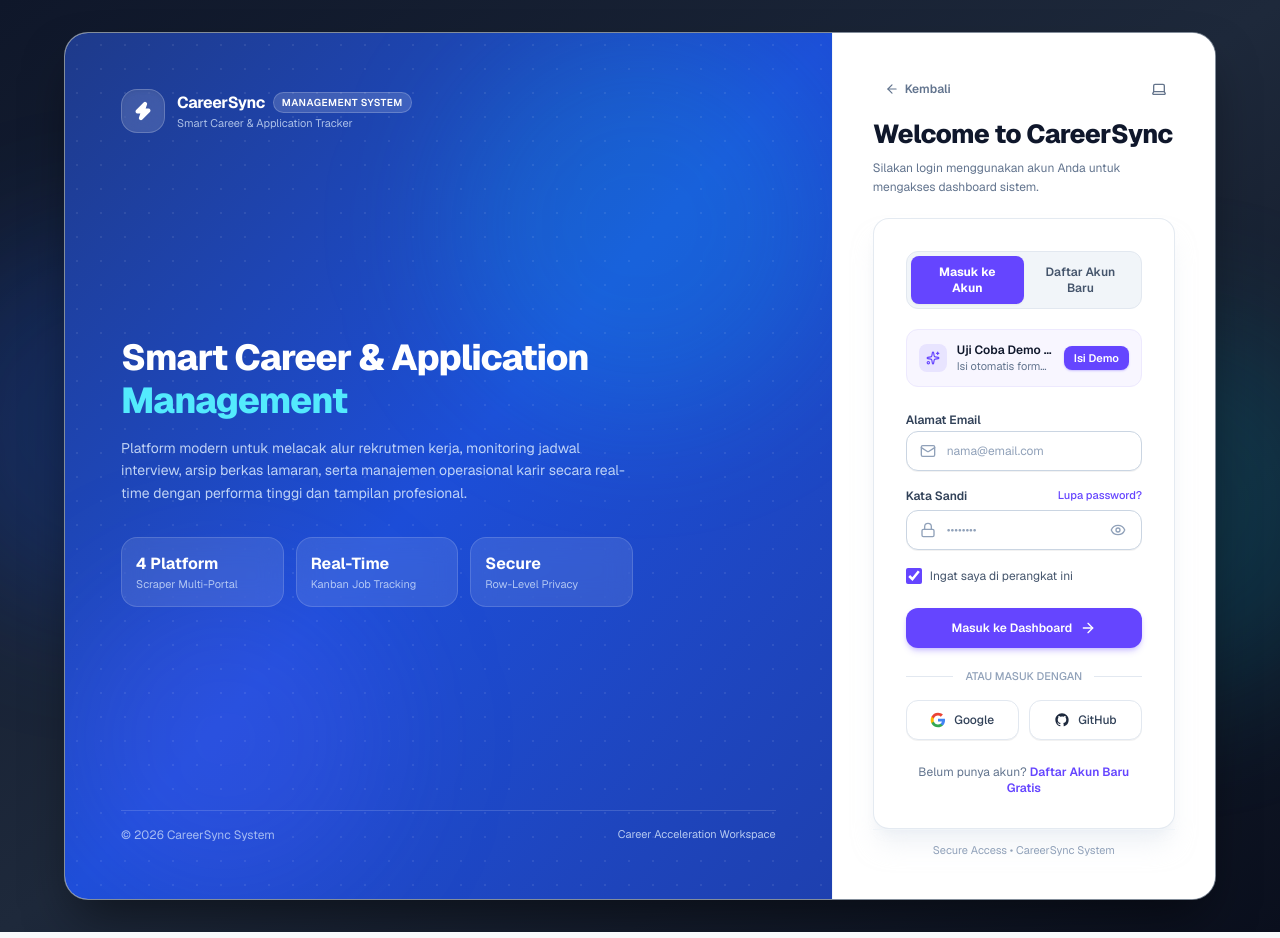
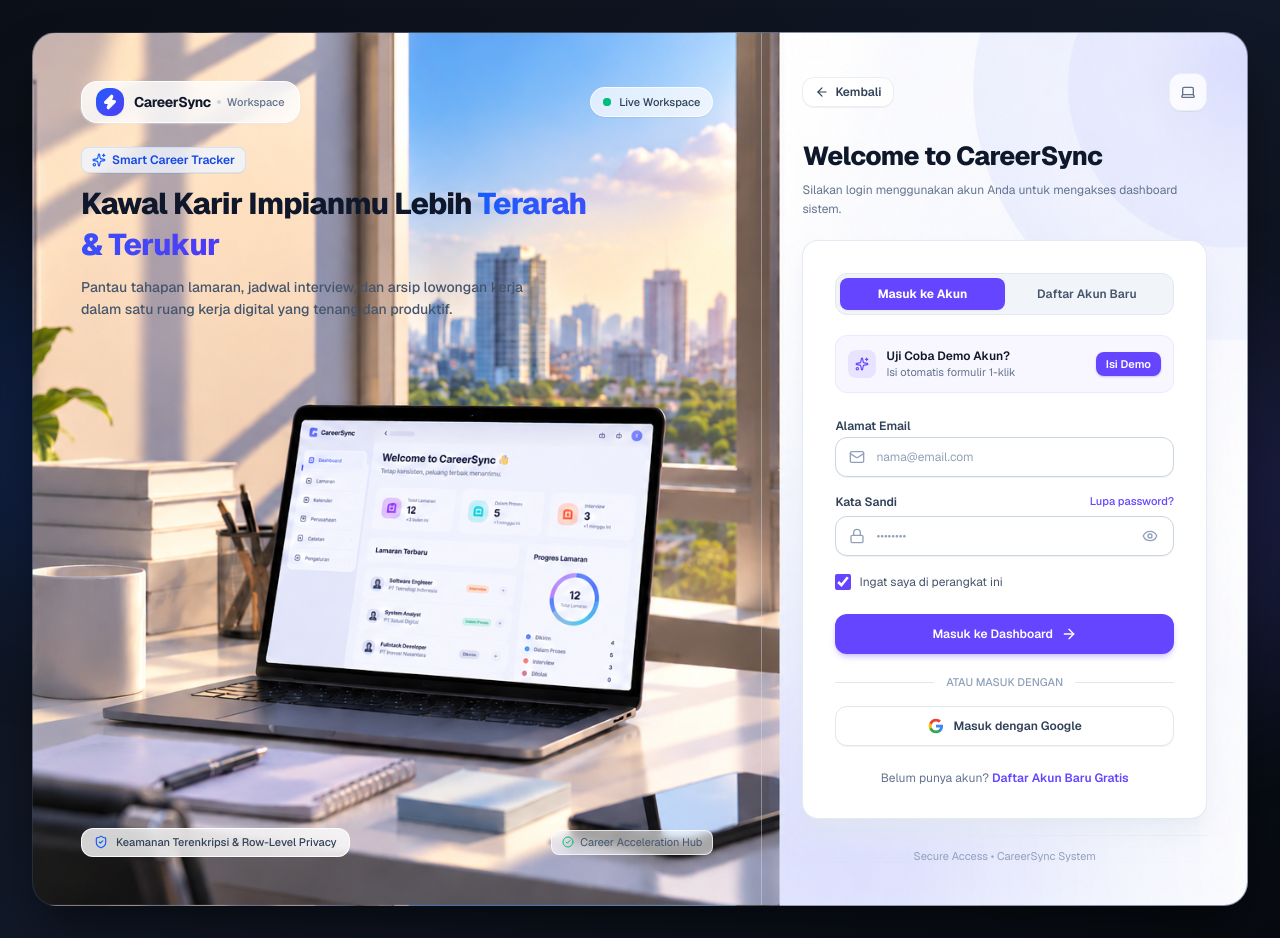
Before and after one commit to ItsKyuusha/Job-Tracker-Web, a Next.js app: page /login in a window 1280 px wide. Shown: the top 938 px of the page. Built offline with nearby package versions, Linux system fonts and the light colour scheme.

Commit message:
feat(auth): revamp login & register layout with workspace hero and Google OAuth

```diff
--- a/src/app/(auth)/login/page.tsx
+++ b/src/app/(auth)/login/page.tsx
@@ -12,34 +12,36 @@
 
 export default function LoginPage() {
   return (
-    <div className="min-h-screen flex items-center justify-center p-4 sm:p-6 lg:p-8 bg-gradient-to-br from-[#0F172A] via-[#1E293B] to-[#0A0F1D] relative selection:bg-blue-600 selection:text-white">
+    <div className="min-h-screen flex items-center justify-center p-4 sm:p-6 lg:p-8 bg-gradient-to-br from-[#0B0F17] via-[#111827] to-[#070A10] relative selection:bg-blue-600 selection:text-white">
       {/* Background ambient lighting */}
-      <div className="absolute top-1/4 -left-20 w-96 h-96 bg-blue-600/20 rounded-full blur-3xl pointer-events-none" />
-      <div className="absolute bottom-1/4 -right-20 w-96 h-96 bg-cyan-500/15 rounded-full blur-3xl pointer-events-none" />
+      <div className="absolute top-1/4 -left-20 w-96 h-96 bg-blue-600/15 rounded-full blur-3xl pointer-events-none" />
+      <div className="absolute bottom-1/4 -right-20 w-96 h-96 bg-indigo-500/15 rounded-full blur-3xl pointer-events-none" />
 
-      {/* ─── Unified Rounded Dual-Pane Card Container (Expanded Canvas & 2:1 Ratio) ─── */}
-      <div className="relative z-10 w-full max-w-6xl rounded-3xl overflow-hidden shadow-2xl shadow-black/50 border border-slate-700/60 bg-white grid lg:grid-cols-12 min-h-[620px]">
-        {/* Left Pane (67% / 8 cols): Modern Royal Blue Side Hero */}
-        <div className="lg:col-span-8 hidden lg:block">
+      {/* ─── Unified Rounded Dual-Pane Card Container (60:30 Split with Photographic Background) ─── */}
+      <div className="relative z-10 w-full max-w-[1360px] rounded-3xl overflow-hidden shadow-2xl shadow-black/60 border border-slate-700/50 bg-[url('/auth-bg.png')] bg-cover bg-center grid lg:grid-cols-10 min-h-[660px] lg:min-h-[720px]">
+        {/* Left Pane (60% / 6 cols): Clean, Uncluttered Workspace Hero */}
+        <div className="lg:col-span-6 hidden lg:flex flex-col">
           <AuthSideHero />
         </div>
 
-        {/* Right Pane (33% / 4 cols): Clean Focused Form Pane */}
-        <div className="lg:col-span-4 flex flex-col justify-between p-7 sm:p-9 lg:p-8 xl:p-10 bg-white text-slate-900 border-l border-slate-100">
+        {/* Right Pane (40% / 4 cols with centered ~30% form): Focused Form Pane */}
+        <div className="lg:col-span-4 flex flex-col justify-between p-6 sm:p-8 xl:p-10 bg-white/85 sm:bg-white/90 lg:bg-transparent backdrop-blur-md lg:backdrop-blur-none text-slate-900 border-t lg:border-t-0 lg:border-l border-slate-200/40">
           {/* Top Quick Actions (Back & Theme) */}
           <div className="flex items-center justify-between pb-3">
             <Link
               href="/"
-              className="inline-flex items-center gap-1.5 text-xs font-semibold text-slate-500 hover:text-slate-900 transition-colors py-1.5 px-3 rounded-xl hover:bg-slate-100"
+              className="inline-flex items-center gap-1.5 text-xs font-semibold text-slate-700 hover:text-slate-900 transition-colors py-1.5 px-3 rounded-xl bg-white/80 hover:bg-white border border-slate-200/70 shadow-2xs backdrop-blur-xs"
             >
               <ArrowLeft className="w-3.5 h-3.5" />
               <span>Kembali</span>
             </Link>
-            <ThemeToggle />
+            <div className="bg-white/80 backdrop-blur-xs rounded-xl p-0.5 border border-slate-200/70 shadow-2xs">
+              <ThemeToggle />
+            </div>
           </div>
 
           {/* Form Header & Inputs */}
-          <div className="my-auto space-y-5">
+          <div className="my-auto py-4 space-y-5 w-full max-w-[410px] mx-auto">
             <div className="space-y-1.5">
               <h2 className="text-2xl sm:text-[26px] font-extrabold tracking-tight text-slate-900 leading-snug">
                 Welcome to CareerSync
@@ -53,7 +55,7 @@
           </div>
 
           {/* Bottom Sub-footer */}
-          <div className="pt-3 text-center border-t border-slate-100 text-[11px] text-slate-400">
+          <div className="pt-3 text-center border-t border-slate-200/50 text-[11px] text-slate-400">
             Secure Access • CareerSync System
           </div>
         </div>
--- a/src/features/auth/components/auth-side-hero.tsx
+++ b/src/features/auth/components/auth-side-hero.tsx
@@ -1,111 +1,63 @@
 "use client";
 
-import { useState } from "react";
-import {
-  Zap,
-  BookmarkCheck,
-  Send,
-  CalendarCheck,
-  Award,
-  Kanban,
-  Clock,
-  ShieldCheck,
-} from "lucide-react";
-
-interface Capability {
-  title: string;
-  desc: string;
-}
-
-const features: Capability[] = [
-  {
-    title: "Kanban & Grid Board",
-    desc: "Visualisasikan status lamaran dari Tersimpan hingga Offering.",
-  },
-  {
-    title: "Multi-Source Job Scraper",
-    desc: "Agregasi loker JobStreet, Glints, Threads, dan LinkedIn.",
-  },
-  {
-    title: "Deadline & Interview Alert",
-    desc: "Pengingat otomatis jadwal wawancara kerja dan masa kedaluwarsa.",
-  },
-];
+import { Zap, Sparkles, ShieldCheck, CheckCircle2 } from "lucide-react";
 
 export function AuthSideHero() {
   return (
-    <div className="relative flex flex-col justify-between p-8 xl:p-14 bg-linear-to-br from-[#1E3A8A] via-[#1D4ED8] to-[#1E40AF] text-white select-none min-h-full overflow-hidden">
-      {/* ─── Ambient Glow Accents ─── */}
-      <div className="absolute top-0 right-0 w-96 h-96 bg-cyan-400/15 rounded-full blur-3xl pointer-events-none" />
-      <div className="absolute bottom-0 left-0 w-80 h-80 bg-indigo-500/20 rounded-full blur-3xl pointer-events-none" />
-      <div className="absolute inset-0 bg-[radial-gradient(rgba(255,255,255,0.08)_1px,transparent_1px)] bg-[size:24px_24px] pointer-events-none" />
+    <div className="relative flex flex-col justify-between p-8 xl:p-12 text-slate-900 select-none min-h-full h-full overflow-hidden">
+      {/* ─── Top Brand Header ─── */}
+      <div className="relative z-10 flex items-center justify-between gap-4">
+        <div className="inline-flex items-center gap-2.5 px-3.5 py-1.5 rounded-2xl bg-white/80 backdrop-blur-md border border-white/90 shadow-xs shadow-slate-200/50">
+          <div className="flex items-center justify-center w-7 h-7 rounded-xl bg-gradient-to-br from-blue-600 to-indigo-600 text-white shadow-xs">
+            <Zap className="w-4 h-4 fill-white" />
+          </div>
+          <div className="flex items-center gap-1.5">
+            <span className="text-sm font-bold tracking-tight text-slate-900">CareerSync</span>
+            <span className="w-1 h-1 rounded-full bg-slate-300" />
+            <span className="text-[11px] font-medium text-slate-500">Workspace</span>
+          </div>
+        </div>
 
-      {/* ─── Top Brand Header ─── */}
-      <div className="relative z-10 flex items-center justify-between">
-        <div className="flex items-center gap-3">
-          <div className="flex items-center justify-center w-11 h-11 rounded-2xl bg-white/15 backdrop-blur-md text-white border border-white/20 shadow-inner">
-            <Zap className="w-5 h-5 fill-white" />
-          </div>
-          <div>
-            <div className="flex items-center gap-2">
-              <span className="text-base font-bold tracking-tight text-white font-sans">
-                CareerSync
-              </span>
-              <span className="px-2 py-0.5 text-[10px] font-semibold bg-white/15 border border-white/20 text-white rounded-full uppercase tracking-wider">
-                Management System
-              </span>
-            </div>
-            <p className="text-[11px] text-blue-100/75 font-normal">
-              Smart Career & Application Tracker
-            </p>
-          </div>
+        {/* Subtle Live Workspace status chip */}
+        <div className="inline-flex items-center gap-2 px-3 py-1.5 rounded-full bg-white/70 backdrop-blur-md border border-white/80 shadow-2xs text-[11px] font-medium text-slate-700">
+          <span className="relative flex h-2 w-2">
+            <span className="animate-ping absolute inline-flex h-full w-full rounded-full bg-emerald-400 opacity-75"></span>
+            <span className="relative inline-flex rounded-full h-2 w-2 bg-emerald-500"></span>
+          </span>
+          <span>Live Workspace</span>
         </div>
       </div>
 
-      {/* ─── Center Hero Content ─── */}
-      <div className="relative z-10 my-auto py-8 space-y-6 max-w-xl">
-        {/* Main Bold Headline */}
-        <div className="space-y-3.5">
-          <h1 className="text-3xl xl:text-4xl 2xl:text-[42px] font-extrabold tracking-tight text-white leading-[1.2]">
-            Smart Career &amp; Application{" "}
-            <span className="text-cyan-300">Management</span>
-          </h1>
-
-          <p className="text-xs sm:text-sm text-blue-100/85 leading-relaxed font-normal max-w-lg">
-            Platform modern untuk melacak alur rekrutmen kerja, monitoring jadwal interview,
-            arsip berkas lamaran, serta manajemen operasional karir secara real-time dengan performa tinggi dan tampilan profesional.
-          </p>
+      {/* ─── Upper Pitch (Above Laptop Negative Space) ─── */}
+      <div className="relative z-10 pt-6 pb-2 max-w-lg space-y-2.5">
+        <div className="inline-flex items-center gap-1.5 text-xs font-semibold text-blue-700 bg-blue-50/80 backdrop-blur-sm px-2.5 py-1 rounded-lg border border-blue-200/60 shadow-2xs">
+          <Sparkles className="w-3.5 h-3.5 text-blue-600" />
+          <span>Smart Career Tracker</span>
         </div>
 
-        {/* ─── 3 Feature Stat Badges (Like SiMERPATIK: 24/7, Real-Time, Secure) ─── */}
-        <div className="grid grid-cols-3 gap-3 pt-2 max-w-lg">
-          <div className="p-3.5 rounded-2xl bg-white/10 backdrop-blur-md border border-white/15 flex flex-col justify-between">
-            <div className="font-bold text-base text-white">4 Platform</div>
-            <div className="text-[11px] text-blue-100/75 mt-0.5 leading-tight">
-              Scraper Multi-Portal
-            </div>
-          </div>
+        <h1 className="text-2xl xl:text-3xl font-extrabold tracking-tight text-slate-900 leading-snug">
+          Kawal Karir Impianmu Lebih <span className="text-transparent bg-clip-text bg-gradient-to-r from-blue-600 to-indigo-600">Terarah &amp; Terukur</span>
+        </h1>
 
-          <div className="p-3.5 rounded-2xl bg-white/10 backdrop-blur-md border border-white/15 flex flex-col justify-between">
-            <div className="font-bold text-base text-white">Real-Time</div>
-            <div className="text-[11px] text-blue-100/75 mt-0.5 leading-tight">
-              Kanban Job Tracking
-            </div>
-          </div>
-
-          <div className="p-3.5 rounded-2xl bg-white/10 backdrop-blur-md border border-white/15 flex flex-col justify-between">
-            <div className="font-bold text-base text-white">Secure</div>
-            <div className="text-[11px] text-blue-100/75 mt-0.5 leading-tight">
-              Row-Level Privacy
-            </div>
-          </div>
-        </div>
+        <p className="text-xs sm:text-sm text-slate-600 font-medium leading-relaxed max-w-md">
+          Pantau tahapan lamaran, jadwal interview, dan arsip lowongan kerja dalam satu ruang kerja digital yang tenang dan produktif.
+        </p>
       </div>
 
-      {/* ─── Bottom Footer ─── */}
-      <div className="relative z-10 pt-4 border-t border-white/15 flex items-center justify-between text-xs text-blue-100/70">
-        <p>&copy; {new Date().getFullYear()} CareerSync System</p>
-        <p className="text-[11px] text-blue-100/80">Career Acceleration Workspace</p>
+      {/* ─── Spacious Center Gap (Unobstructed Laptop & City View) ─── */}
+      <div className="flex-1 min-h-[140px]" />
+
+      {/* ─── Bottom Status & Privacy Bar ─── */}
+      <div className="relative z-10 pt-4 flex items-center justify-between text-xs text-slate-500">
+        <div className="inline-flex items-center gap-2 px-3 py-1.5 rounded-xl bg-white/80 backdrop-blur-md border border-white/90 text-[11px] font-medium text-slate-700 shadow-2xs">
+          <ShieldCheck className="w-3.5 h-3.5 text-blue-600" />
+          <span>Keamanan Terenkripsi &amp; Row-Level Privacy</span>
+        </div>
+
+        <div className="hidden xl:inline-flex items-center gap-1.5 text-[11px] text-slate-600 bg-white/60 backdrop-blur-xs px-2.5 py-1 rounded-lg border border-white/70">
+          <CheckCircle2 className="w-3 h-3 text-emerald-500" />
+          <span>Career Acceleration Hub</span>
+        </div>
       </div>
     </div>
   );
--- a/src/features/auth/components/login-form.tsx
+++ b/src/features/auth/components/login-form.tsx
@@ -70,10 +70,26 @@
     }, 1200);
   };
 
-  const handleSocialLogin = (provider: "Google" | "GitHub") => {
-    toast.info(`Login dengan ${provider}`, {
-      description: `Integrasi SSO ${provider} siap dikonfigurasi pada panel Supabase Auth.`,
-    });
+  const handleGoogleLogin = async () => {
+    try {
+      const { createClient } = await import("@/lib/supabase/client");
+      const supabase = createClient();
+      const { error } = await supabase.auth.signInWithOAuth({
+        provider: "google",
+        options: {
+          redirectTo: `${window.location.origin}/dashboard`,
+        },
+      });
+      if (error) {
+        toast.info("Login dengan Google", {
+          description: error.message || "Konfigurasi Google OAuth pada dashboard Supabase untuk mengaktifkan login langsung.",
+        });
+      }
+    } catch {
+      toast.info("Login dengan Google", {
+        description: "Integrasi SSO Google siap dikonfigurasi pada panel Supabase Auth.",
+      });
+    }
   };
 
   return (
@@ -308,12 +324,12 @@
         </div>
       </div>
 
-      {/* Social SSO Buttons */}
-      <div className="grid grid-cols-2 gap-2.5">
+      {/* Google OAuth Button */}
+      <div>
         <button
           type="button"
-          onClick={() => handleSocialLogin("Google")}
-          className="flex items-center justify-center gap-2 h-10 px-3 rounded-xl border border-slate-200 bg-white hover:bg-slate-50 hover:border-slate-300 text-xs font-medium text-slate-700 transition-all cursor-pointer shadow-2xs hover:-translate-y-0.5 active:translate-y-0"
+          onClick={handleGoogleLogin}
+          className="w-full flex items-center justify-center gap-2.5 h-10 px-4 rounded-xl border border-slate-200 bg-white hover:bg-slate-50 hover:border-slate-300 text-xs font-semibold text-slate-700 transition-all cursor-pointer shadow-2xs hover:-translate-y-0.5 active:translate-y-0"
         >
           <svg className="w-4 h-4 shrink-0" viewBox="0 0 24 24">
             <path
@@ -333,22 +349,7 @@
               d="M12 5.38c1.62 0 3.06.56 4.21 1.64l3.15-3.15C17.45 2.09 14.97 1 12 1 7.7 1 3.99 3.47 2.18 7.06l3.66 2.84c.87-2.6 3.3-4.52 6.16-4.52z"
             />
           </svg>
-          <span>Google</span>
-        </button>
-
-        <button
-          type="button"
-          onClick={() => handleSocialLogin("GitHub")}
-          className="flex items-center justify-center gap-2 h-10 px-3 rounded-xl border border-slate-200 bg-white hover:bg-slate-50 hover:border-slate-300 text-xs font-medium text-slate-700 transition-all cursor-pointer shadow-2xs hover:-translate-y-0.5 active:translate-y-0"
-        >
-          <svg className="w-4 h-4 shrink-0 fill-slate-800" viewBox="0 0 24 24">
-            <path
-              fillRule="evenodd"
-              clipRule="evenodd"
-              d="M12 2C6.477 2 2 6.484 2 12.017c0 4.425 2.865 8.18 6.839 9.504.5.092.682-.217.682-.483 0-.237-.008-.868-.013-1.703-2.782.605-3.369-1.343-3.369-1.343-.454-1.158-1.11-1.466-1.11-1.466-.908-.62.069-.608.069-.608 1.003.07 1.53 1.032 1.53 1.032.892 1.53 2.341 1.088 2.91.832.092-.647.35-1.088.636-1.338-2.22-.253-4.555-1.113-4.555-4.951 0-1.093.39-1.988 1.029-2.688-.103-.253-.446-1.272.098-2.65 0 0 .84-.27 2.75 1.026A9.564 9.564 0 0112 6.844c.85.004 1.705.115 2.504.337 1.909-1.296 2.747-1.027 2.747-1.027.546 1.379.202 2.398.1 2.651.64.7 1.028 1.595 1.028 2.688 0 3.848-2.339 4.695-4.566 4.943.359.309.678.92.678 1.855 0 1.338-.012 2.419-.012 2.747 0 .268.18.58.688.482A10.019 10.019 0 0022 12.017C22 6.484 17.522 2 12 2z"
-            />
-          </svg>
-          <span>GitHub</span>
+          <span>Masuk dengan Google</span>
         </button>
       </div>
 
--- a/src/features/auth/components/register-form.tsx
+++ b/src/features/auth/components/register-form.tsx
@@ -74,10 +74,26 @@
     };
   }, [password]);
 
-  const handleSocialRegister = (provider: "Google" | "GitHub") => {
-    toast.info(`Daftar dengan ${provider}`, {
-      description: `Integrasi SSO ${provider} siap dikonfigurasi pada panel Supabase Auth.`,
-    });
+  const handleGoogleRegister = async () => {
+    try {
+      const { createClient } = await import("@/lib/supabase/client");
+      const supabase = createClient();
+      const { error } = await supabase.auth.signInWithOAuth({
+        provider: "google",
+        options: {
+          redirectTo: `${window.location.origin}/dashboard`,
+        },
+      });
+      if (error) {
+        toast.info("Daftar dengan Google", {
+          description: error.message || "Konfigurasi Google OAuth pada dashboard Supabase untuk mengaktifkan pendaftaran langsung.",
+        });
+      }
+    } catch {
+      toast.info("Daftar dengan Google", {
+        description: "Integrasi SSO Google siap dikonfigurasi pada panel Supabase Auth.",
+      });
+    }
   };
 
   return (
@@ -303,12 +319,12 @@
         </div>
       </div>
 
-      {/* Social SSO Buttons */}
-      <div className="grid grid-cols-2 gap-2.5">
+      {/* Google OAuth Button */}
+      <div>
         <button
           type="button"
-          onClick={() => handleSocialRegister("Google")}
-          className="flex items-center justify-center gap-2 h-10 px-3 rounded-xl border border-slate-200 bg-white hover:bg-slate-50 hover:border-slate-300 text-xs font-medium text-slate-700 transition-all cursor-pointer shadow-2xs hover:-translate-y-0.5 active:translate-y-0"
+          onClick={handleGoogleRegister}
+          className="w-full flex items-center justify-center gap-2.5 h-10 px-4 rounded-xl border border-slate-200 bg-white hover:bg-slate-50 hover:border-slate-300 text-xs font-semibold text-slate-700 transition-all cursor-pointer shadow-2xs hover:-translate-y-0.5 active:translate-y-0"
         >
           <svg className="w-4 h-4 shrink-0" viewBox="0 0 24 24">
             <path
@@ -328,22 +344,7 @@
               d="M12 5.38c1.62 0 3.06.56 4.21 1.64l3.15-3.15C17.45 2.09 14.97 1 12 1 7.7 1 3.99 3.47 2.18 7.06l3.66 2.84c.87-2.6 3.3-4.52 6.16-4.52z"
             />
           </svg>
-          <span>Google</span>
-        </button>
-
-        <button
-          type="button"
-          onClick={() => handleSocialRegister("GitHub")}
-          className="flex items-center justify-center gap-2 h-10 px-3 rounded-xl border border-slate-200 bg-white hover:bg-slate-50 hover:border-slate-300 text-xs font-medium text-slate-700 transition-all cursor-pointer shadow-2xs hover:-translate-y-0.5 active:translate-y-0"
-        >
-          <svg className="w-4 h-4 shrink-0 fill-slate-800" viewBox="0 0 24 24">
-            <path
-              fillRule="evenodd"
-              clipRule="evenodd"
-              d="M12 2C6.477 2 2 6.484 2 12.017c0 4.425 2.865 8.18 6.839 9.504.5.092.682-.217.682-.483 0-.237-.008-.868-.013-1.703-2.782.605-3.369-1.343-3.369-1.343-.454-1.158-1.11-1.466-1.11-1.466-.908-.62.069-.608.069-.608 1.003.07 1.53 1.032 1.53 1.032.892 1.53 2.341 1.088 2.91.832.092-.647.35-1.088.636-1.338-2.22-.253-4.555-1.113-4.555-4.951 0-1.093.39-1.988 1.029-2.688-.103-.253-.446-1.272.098-2.65 0 0 .84-.27 2.75 1.026A9.564 9.564 0 0112 6.844c.85.004 1.705.115 2.504.337 1.909-1.296 2.747-1.027 2.747-1.027.546 1.379.202 2.398.1 2.651.64.7 1.028 1.595 1.028 2.688 0 3.848-2.339 4.695-4.566 4.943.359.309.678.92.678 1.855 0 1.338-.012 2.419-.012 2.747 0 .268.18.58.688.482A10.019 10.019 0 0022 12.017C22 6.484 17.522 2 12 2z"
-            />
-          </svg>
-          <span>GitHub</span>
+          <span>Daftar dengan Google</span>
         </button>
       </div>
 
```
Also changed, not shown: src/app/(auth)/register/page.tsx (+15 -13 lines), public/auth-bg.png (added).
